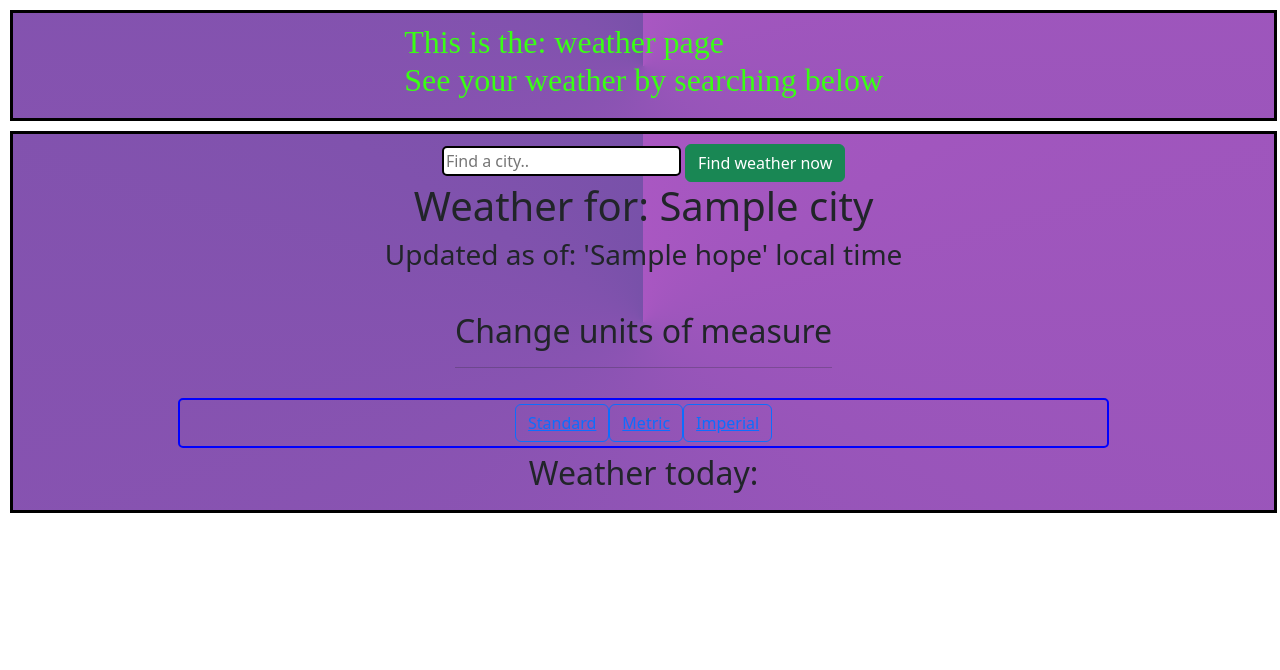
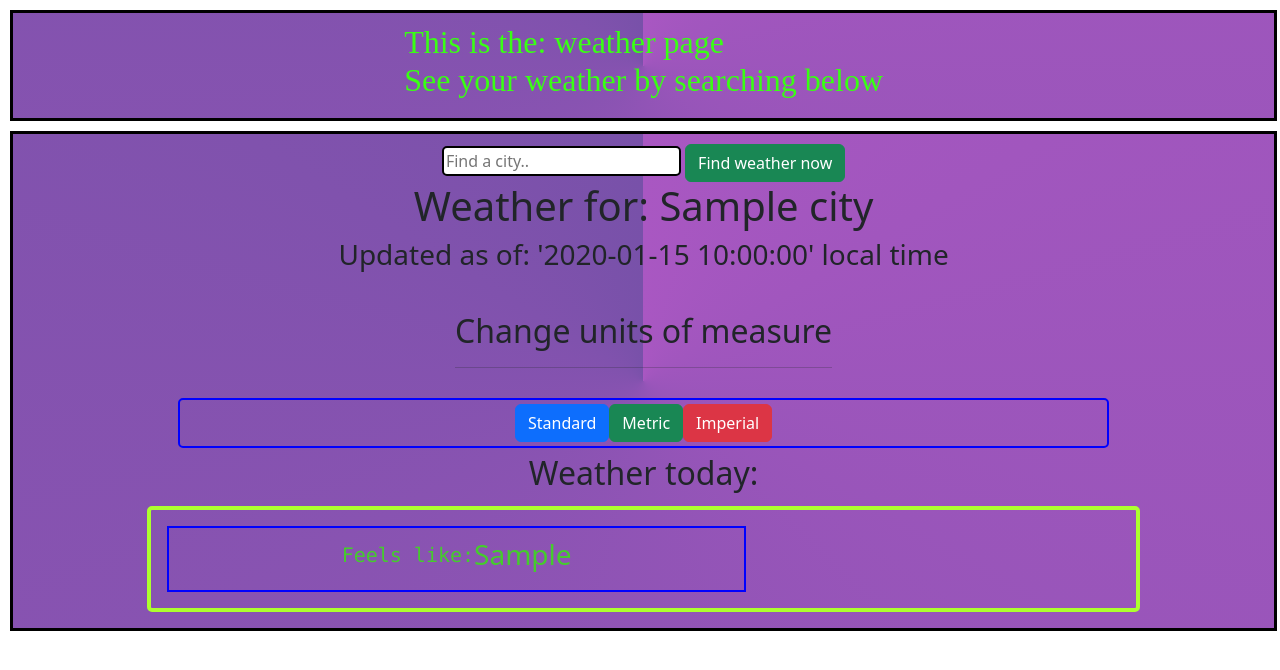
Before and after one commit to nathantsai1/myWeather, a Flask app: template templates/forecast.html in a window 1280 px wide. Shown: the part 60-730 px from the top of the page. Run offline with Flask 3, Linux system fonts and the light colour scheme; the template is opened without the code that fills it: most values are stand-ins (such as "Sample title", 1, 10 or a date in 2020).

Commit message:
started forecast.html

```diff
--- a/app.py
+++ b/app.py
@@ -85,14 +85,15 @@ def lat_n_lon(lat, lon, units):
             timed = time_zone(lat, lon, api)
             # Parse JSON data
             dataday = today.json()
+            # dataday is today's
             data = response.json()
+            # data is the week
             zoned = timed.json()
             # return dataday
-            # return zoned['nextAbbreviation']
+            # and zoned is the time zone
             # get time:
-            return dataday
             hope = datetime.datetime.utcfromtimestamp(dataday['dt']).strftime('%Y-%m-%d %H:%M:%S')
-            return render_template('forecast.html', data=data, lon=lon, lat=lat, today=dataday, timing=zoned, now=hope)
+            return render_template('forecast.html', data=data, lon=lon, lat=lat, today=dataday, timing=zoned, now=hope, united=units)
     else:
         abort(404)
 
--- a/static/styles.css
+++ b/static/styles.css
@@ -69,6 +69,19 @@
    border-radius: 5px;
 }
 
+/* just for "today's" weather box */
+.container5 {
+   display: flex;
+   width: 80%;
+   flex-direction: column;
+   justify-content: center;
+   align-items: start;
+   padding: 10px;
+   margin: 6px;
+   border: 4px solid greenyellow;
+   border-radius: 5px;
+}
+
 .topnav .search-container {
    float: right;
 }
@@ -97,6 +110,19 @@
    border-radius: 5px;
 }
 
+.item3 {
+   display: flex;
+   width: 60%;
+   color: #45cc2d;
+   justify-content: center;
+   align-items: center;
+   padding: 10px;
+   margin: 6px;
+   border: 2px solid blue;
+
+   grid-template-columns: repeat(5, 1fr);
+}
+
 
  /* all backgrounds */
 .blah {
--- a/templates/forecast.html
+++ b/templates/forecast.html
@@ -1,20 +1,52 @@
 {% extends "weather.html" %}
 
+{% block stile %}
+<style>
+   .none {
+   color: white;
+   text-decoration: none;
+   border-width: 0px;
+ }
+
+ .just {
+   font-family: "Lucida Console", "Courier New", monospace;
+   grid-column: 5;
+ }
+</style>
+{% endblock %}
 <!-- shows forecast, assuming there is data -->
 {% block weather %}
     <!-- a little about this page -->
      <h1>Weather for: {{ data['city']['name'] }}<br></h1>
-     <h3>Updated as of: '{{ hope }}' local time</h3>
+     <h3>Updated as of: '{{ now }}' local time</h3>
         <hr>
+   <!-- use F, C, or K -->
+    {% if united == 'standard' %}
+      {% set my_unit = '° K' %}
+    {% elif united == 'metric' %}
+      {% set my_unit = '° C' %}
+    {% elif united == 'imperial' %}
+      {% set my_unit = '° F' %}
+    {% endif %}
     <!-- add three options -->
     <h2>Change units of measure<hr></h2>
      <div class="container4">
-        <button type="button" class="btn btn-outline-primary"><a href="/weather/{{lat}}/{{lon}}/standard">Standard</a></button>
-        <button type="button" class="btn btn-outline-primary"><a href="/weather/{{lat}}/{{lon}}/metric">Metric</a></button>
-        <button type="button" class="btn btn-outline-primary"><a href="/weather/{{lat}}/{{lon}}/imperial">Imperial</a></button>
+        <button type="button" class="btn btn-primary"><a class="none" style="color: white" href="/weather/{{lat}}/{{lon}}/standard">Standard</a></button>
+        <button type="button" class="btn btn-success "><a class="none"href="/weather/{{lat}}/{{lon}}/metric">Metric</a></button>
+        <button type="button" class="btn btn-danger"><a class="none" href="/weather/{{lat}}/{{lon}}/imperial">Imperial</a></button>
      </div>
 
      <!-- display todays weather -->
       <h2>Weather today:</h2>
+      <div class="container5">
+         <div class="item3">
+            <h5 class="just">Feels like:<br></h5>
+            <h3>{{ today['main']['feels_like'] }}{{ my_unit }}</h3>
+         </div>
+      </div>
+      <!-- Add all information -->
+      <script>
+         hello = window.location.href
+      </script>
 
 {% endblock %}
--- a/templates/weather.html
+++ b/templates/weather.html
@@ -26,6 +26,7 @@
             width: 99%;
         }
     </style>
+    {% block stile %}{% endblock %}
 {% endblock %}
 
 {% block main %}
```
